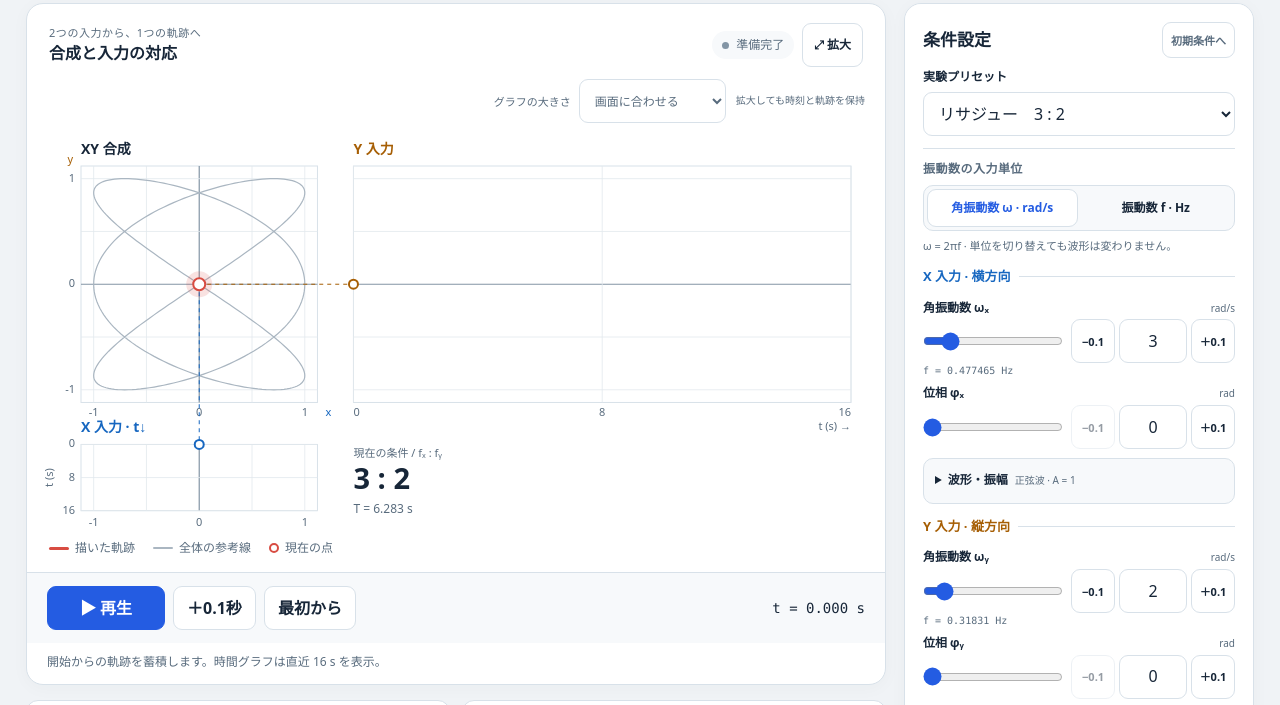
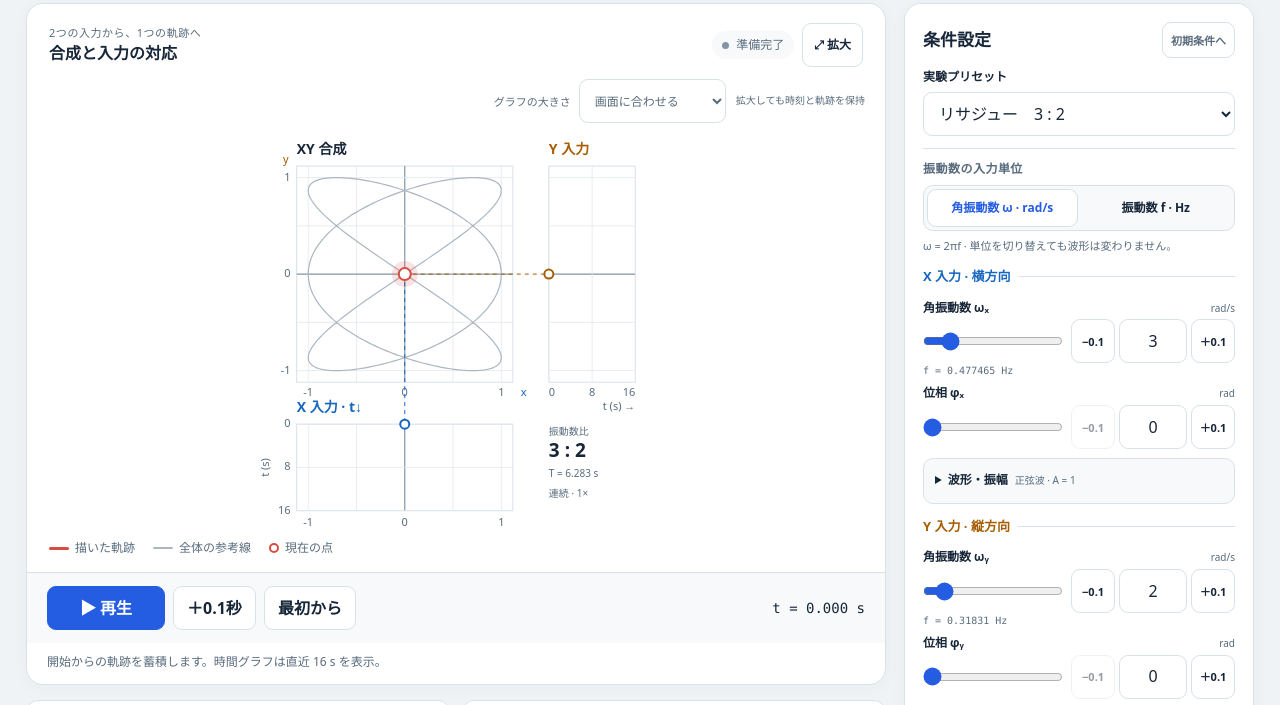
Before and after one commit to quectometer/lissajous_sweep, a plain HTML site: page index.html in a window 1280 px wide. Shown: the part 94-799 px from the top of the page. Drawn offline with Linux system fonts and the light colour scheme.

Commit message:
Add files via upload

```diff
--- a/index.html
+++ b/index.html
@@ -70,7 +70,7 @@ body.expanded .masthead,body.expanded #settingsPanel,body.expanded .footer,body.
       <button class="primary start-from-settings" id="applyRun">実行画面で再生 ▶</button>
     </section>
   </div>
-  <footer class="footer"><span>リサジュー・スコープ v5.1 · オフライン対応</span><span>振幅は任意単位 / 位相は rad</span></footer>
+  <footer class="footer"><span>リサジュー・スコープ v5.1.1 · オフライン対応</span><span>振幅は任意単位 / 位相は rad</span></footer>
 </main>
 <div id="announcement" class="toast" role="status" aria-live="polite"></div>
 <noscript>このシミュレーターを利用するには、ブラウザーでJavaScriptを有効にしてください。</noscript>
@@ -444,16 +444,19 @@ const ScopeMath = (() => {
     const factor={fit:1,large:1.3,max:1.7}[state.graphSize];
     // On phones, only the graph surface pans; controls and the page retain their width.
     const w=viewportWidth<600?Math.round(viewportWidth*factor):viewportWidth;
-    const small=w<500,left=small?29:40,top=small?28:34,gap=small?30:36,verticalGap=small?46:42,right=small?14:20,bottom=small?24:28;
-    const timeRatio=small?.40:.28,available=w-left-right-gap;
+    const small=w<500,baseLeft=small?29:40,top=small?28:34,gap=small?30:36,verticalGap=small?46:42,right=small?14:20,bottom=small?24:28;
+    // Both input plots are the same rectangle, rotated by 90 degrees.
+    // Keep this ratio fixed across sizes, breakpoints, and expanded mode.
+    const timeRatio=.40,available=w-baseLeft-right-gap;
     const panel=$('runPanel').querySelector('.panel');
     const controlsHeight=['.legend','.transport','.progress-track','.trace-description'].reduce((n,selector)=>n+(panel.querySelector(selector)?.getBoundingClientRect().height||0),0);
     const topOffset=canvas.parentElement.getBoundingClientRect().top+scrollY;
     const fitHeight=Math.max(260,innerHeight-topOffset-controlsHeight-22);
     const sideByHeight=Math.max(130,(fitHeight-top-verticalGap-bottom)/(1+timeRatio));
-    const sideByWidth=available*(state.expanded?.77:.72);
+    const sideByWidth=available/(1+timeRatio);
     const side=Math.min(sideByWidth,sideByHeight*factor);
-    const timeWidth=available-side,timeHeight=side*timeRatio;
+    const timeWidth=side*timeRatio,timeHeight=timeWidth;
+    const left=baseLeft+Math.max(0,available-side-timeWidth)/2;
     const h=top+side+verticalGap+timeHeight+bottom;
     geometry={w,h,left,top,side,gap,verticalGap,right,timeWidth,timeHeight,small,viewportWidth,ytX:left+side+gap,xtY:top+side+verticalGap};
     const dpr=Math.min(devicePixelRatio||1,2.5);canvas.width=Math.round(w*dpr);canvas.height=Math.round(h*dpr);canvas.style.width=w+'px';canvas.style.height=h+'px';
@@ -498,7 +501,7 @@ const ScopeMath = (() => {
     text('x',L+S+8,T+S+14,{size:fs,color:colors.x,align:'left'});
     text('y',L-8,T-3,{size:fs,color:colors.y,align:'right'});
     text(small?'t (s) →':'t (s) →',YX+TW,T+S+28,{size:fs,align:'right'});
-    ctx.save();ctx.translate(small?9:12,XY+TH/2);ctx.rotate(-Math.PI/2);text('t (s)',0,0,{size:fs,align:'center'});ctx.restore();
+    ctx.save();ctx.translate(L-(small?20:28),XY+TH/2);ctx.rotate(-Math.PI/2);text('t (s)',0,0,{size:fs,align:'center'});ctx.restore();
     if($('showReference').checked&&reference.length){
       clip(L,T,S,S,()=>strokeSamples(ctx,reference,p=>sx(p.x),p=>sy(p.y),colors.ref,1.2));
     }
@@ -521,14 +524,14 @@ const ScopeMath = (() => {
       point(px,py,colors.trace,small?5:6);
     }
     // The unused lower-right quadrant holds the shared simulation conditions.
-    const ix=YX,iy=XY+(small?1:3);
-    text(small?'振動数比':'現在の条件 / fₓ : fᵧ',ix,iy+10,{size:small?10:11});
+    const compactInfo=small||TW<140,ix=YX,iy=XY+(compactInfo?1:3);
+    text(compactInfo?'振動数比':'現在の条件 / fₓ : fᵧ',ix,iy+10,{size:compactInfo?10:11,maxWidth:TW});
     const ratio=state.y.omega===0?(state.x.omega===0?'ωₓ = ωᵧ = 0':'ωᵧ = 0'):cycle?.p&&cycle?.q?cycle.p+' : '+cycle.q:pretty(state.x.omega/state.y.omega,3)+' : 1';
-    text(ratio,ix,iy+(small?32:42),{size:small?19:Math.min(29,TW*.15),color:colors.text,weight:700,maxWidth:TW});
+    text(ratio,ix,iy+(compactInfo?32:42),{size:compactInfo?19:Math.min(29,TW*.15),color:colors.text,weight:700,maxWidth:TW});
     const periodic=cycle?.period>0&&cycle.closed;
-    text(periodic?'T = '+pretty(cycle.period,3)+' s':hasNoise(state.x)||hasNoise(state.y)?'ノイズあり / 非周期':'T : '+(constant(state.x)&&constant(state.y)?'一定値':'判定外'),ix,iy+(small?52:66),{size:small?10:12,maxWidth:TW});
-    if(TH>85)text((state.mode==='cycle'?'一周':'連続')+' · '+pretty(state.speed,1)+'×',ix,iy+(small?72:89),{size:small?10:12});
-    if(!small&&TH>135){text('ωₓ '+pretty(state.x.omega)+' / ωᵧ '+pretty(state.y.omega),ix,iy+114,{size:11});text('φₓ '+pretty(state.x.phase)+' / φᵧ '+pretty(state.y.phase),ix,iy+132,{size:11});}
+    text(periodic?'T = '+pretty(cycle.period,3)+' s':hasNoise(state.x)||hasNoise(state.y)?(compactInfo?'非周期':'ノイズあり / 非周期'):'T : '+(constant(state.x)&&constant(state.y)?'一定値':'判定外'),ix,iy+(compactInfo?52:66),{size:compactInfo?10:12,maxWidth:TW});
+    if(TH>85)text((state.mode==='cycle'?'一周':'連続')+' · '+pretty(state.speed,1)+'×',ix,iy+(compactInfo?72:89),{size:compactInfo?10:12,maxWidth:TW});
+    if(!compactInfo&&TH>135){text('ωₓ '+pretty(state.x.omega)+' / ωᵧ '+pretty(state.y.omega),ix,iy+114,{size:11,maxWidth:TW});text('φₓ '+pretty(state.x.phase)+' / φᵧ '+pretty(state.y.phase),ix,iy+132,{size:11,maxWidth:TW});}
     const now=performance.now();if(!state.running||now-lastReadout>70){updateDynamicReadout();lastReadout=now;}
   }
   function applyPreset(name){
```
